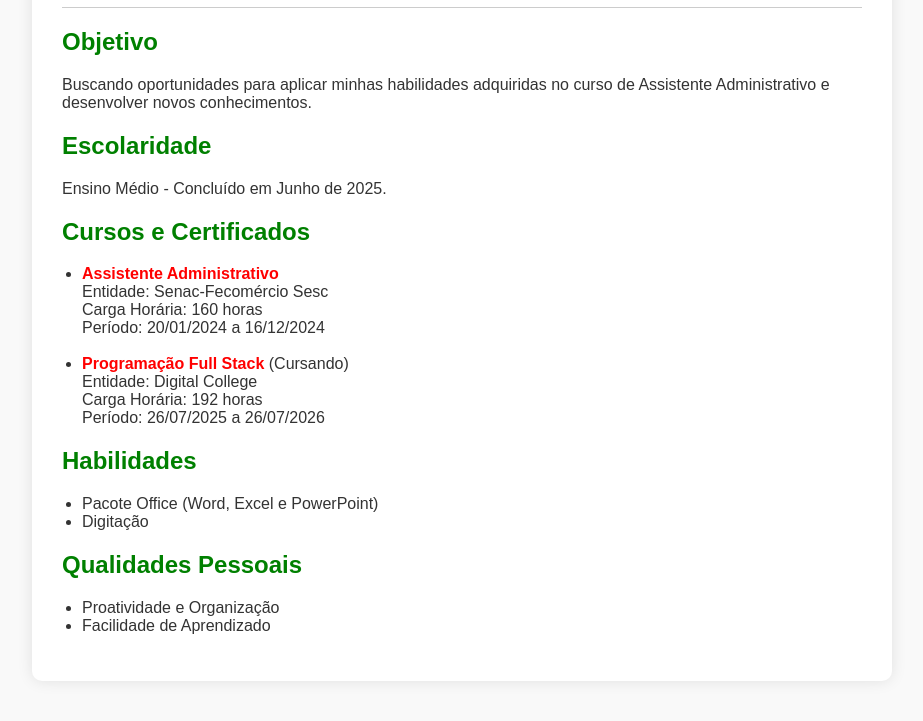
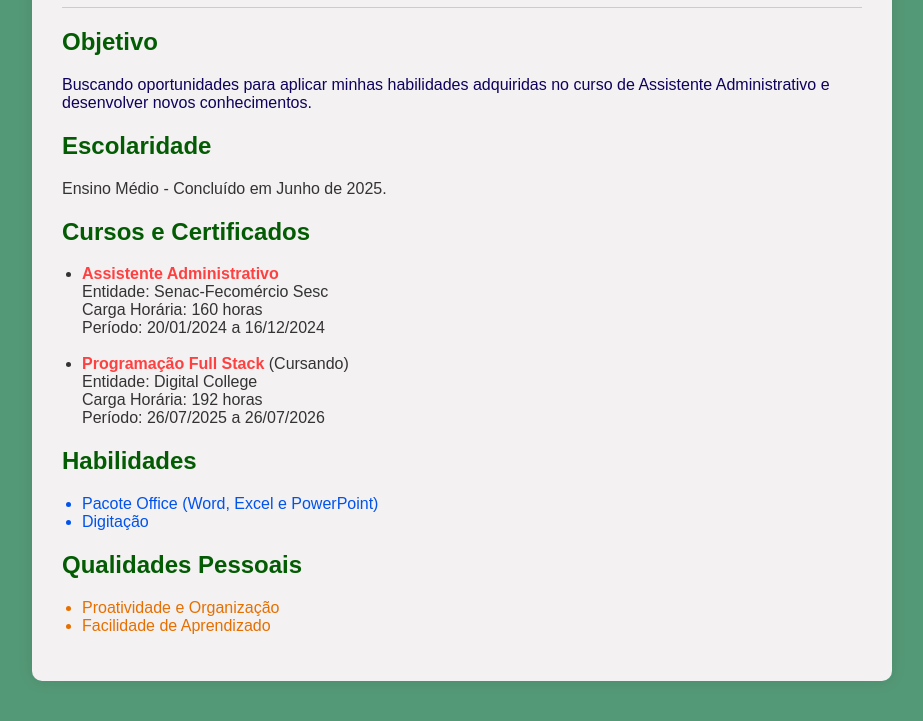
Before and after one commit to Carlxs7/Aula01, a plain HTML site: page index.html in a window 1280 px wide. Shown: the part 143-864 px from the top of the page, without its empty margins (178-1101 px from the left). Drawn offline with Linux system fonts and the light colour scheme.

Commit message:
alteração de cores

```diff
--- a/css/style.css
+++ b/css/style.css
@@ -1,12 +1,12 @@
   body {
       font-family: Arial, sans-serif;
       margin: 40px;
-      background-color: #f9f9f9;
+      background-color: #549977;
       color: #333;
   }
 
   .container {
-      background: #fff;
+      background: #f3f1f1;
       padding: 30px;
       max-width: 800px;
       margin: auto;
@@ -35,8 +35,17 @@
   }
 
   .titulo {
-      color: green
+      color: rgb(3, 92, 3)
   }
-  strong {
-    color: red
+  .subtitulo {
+    color: rgb(255, 64, 64)
   }
+  .text1 {
+    color: rgb(230, 111, 0);
+  }
+  .text2 {
+    color: rgb(1, 83, 235)
+  }
+  .text3 {
+    color: rgb(15, 2, 92);
+  }
--- a/index.html
+++ b/index.html
@@ -15,7 +15,7 @@
     <hr />
 
     <h2 class="titulo">Objetivo</h2>
-    <p>Buscando oportunidades para aplicar minhas habilidades adquiridas no curso de Assistente
+    <p class="text3">Buscando oportunidades para aplicar minhas habilidades adquiridas no curso de Assistente
       Administrativo e desenvolver novos conhecimentos.</p>
 
     <h2 class="titulo">Escolaridade</h2>
@@ -23,13 +23,13 @@
 
     <h2 class="titulo">Cursos e Certificados</h2>
     <ul>
-      <li><strong>Assistente Administrativo</strong><br />
+      <li><strong class="subtitulo">Assistente Administrativo</strong><br />
         Entidade: Senac-Fecomércio Sesc<br />
         Carga Horária: 160 horas<br />
         Período: 20/01/2024 a 16/12/2024
       </li>
       <br />
-      <li><strong>Programação Full Stack</strong> (Cursando)<br />
+      <li><strong class="subtitulo">Programação Full Stack</strong> (Cursando)<br />
         Entidade: Digital College<br />
         Carga Horária: 192 horas<br />
         Período: 26/07/2025 a 26/07/2026
@@ -38,14 +38,14 @@
 
     <h2 class="titulo">Habilidades</h2>
     <ul>
-      <li>Pacote Office (Word, Excel e PowerPoint)</li>
-      <li>Digitação</li>
+      <li class="text2">Pacote Office (Word, Excel e PowerPoint)</li>
+      <li class="text2">Digitação</li>
     </ul>
 
     <h2 class="titulo">Qualidades Pessoais</h2>
     <ul>
-      <li>Proatividade e Organização</li>
-      <li>Facilidade de Aprendizado</li>
+      <li class="text1">Proatividade e Organização</li>
+      <li class="text1">Facilidade de Aprendizado</li>
     </ul>
   </div>
 </body>
```
